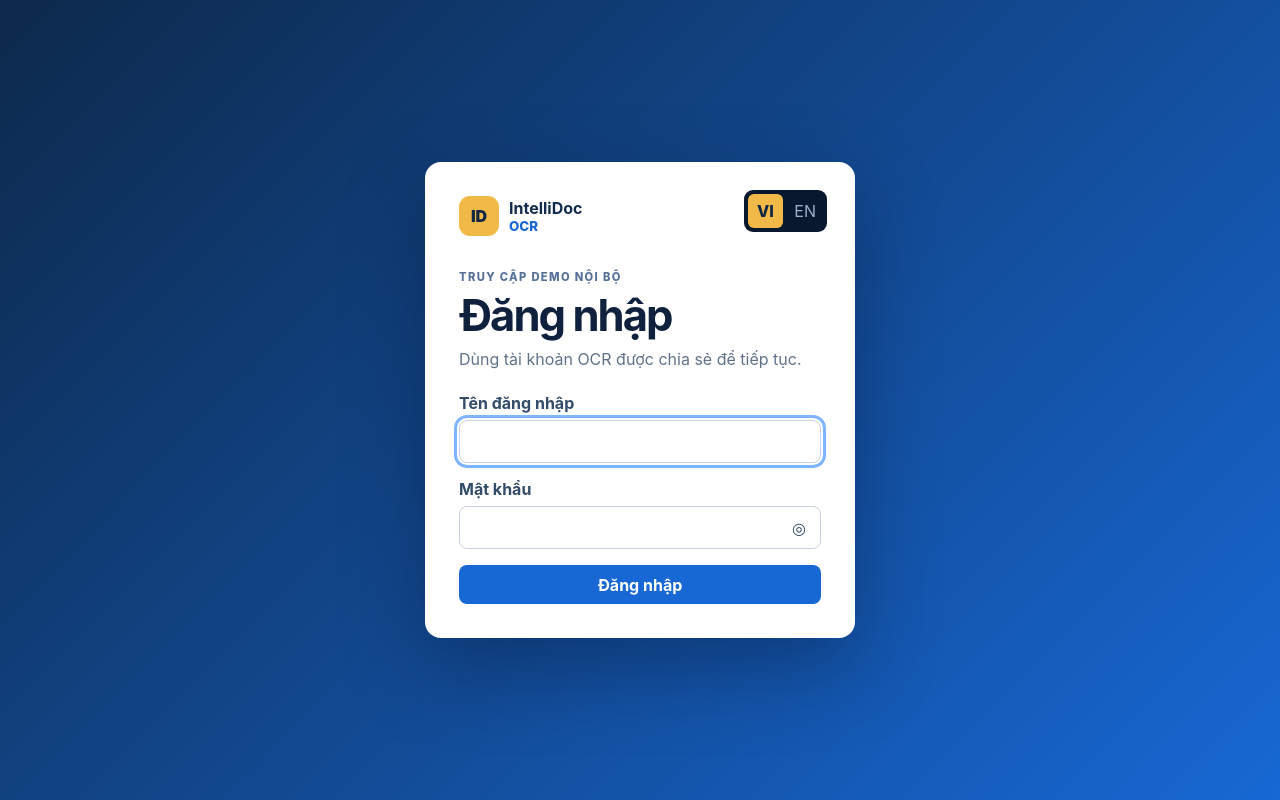
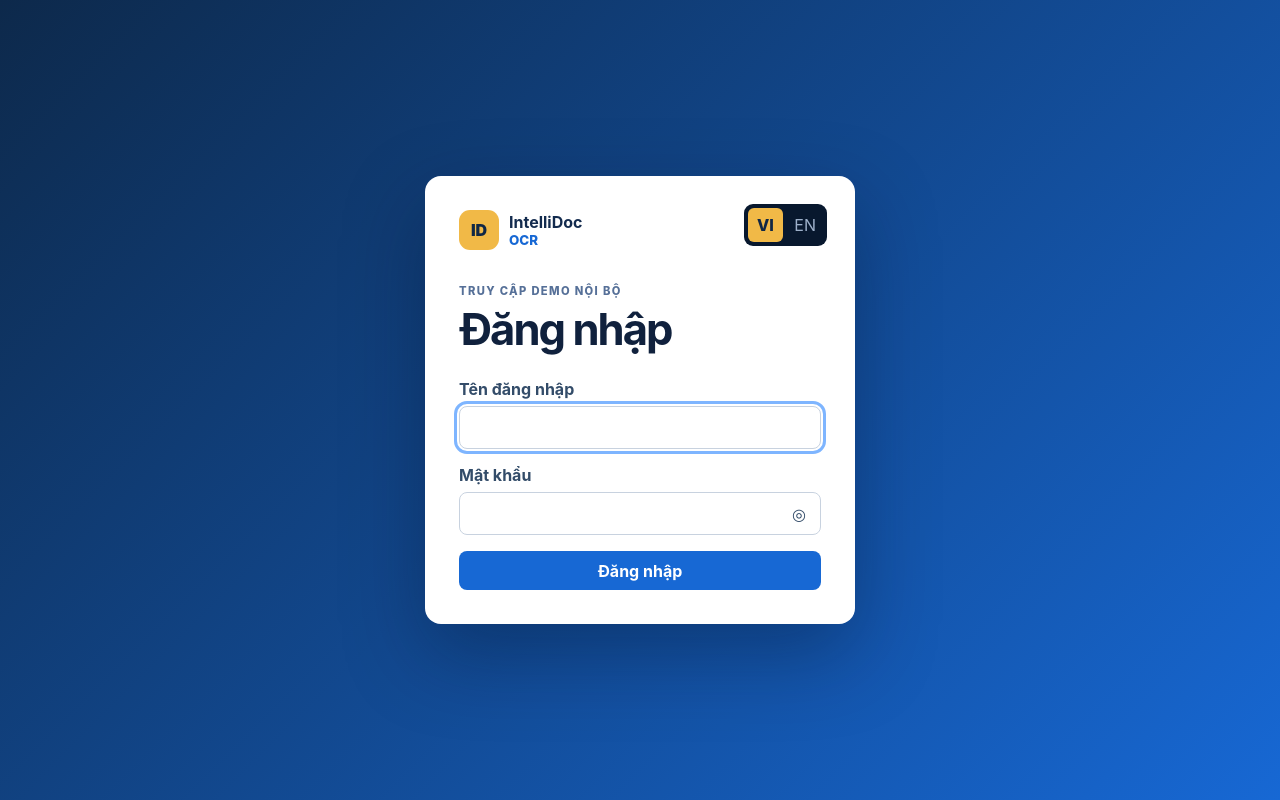
Before and after one commit to DoanVietHung03/OCR_new, a Next.js app in the folder frontend/: page /login in a window 1280 px wide. Built offline with nearby package versions, Linux system fonts and the light colour scheme.

Commit message:
Fix login UI

```diff
--- a/frontend/app/login/page.tsx
+++ b/frontend/app/login/page.tsx
@@ -52,7 +52,6 @@ export default function LoginPage() {
       </div>
       <p className="eyebrow">{vi ? "TRUY CẬP DEMO NỘI BỘ" : "INTERNAL DEMO ACCESS"}</p>
       <h1>{vi ? "Đăng nhập" : "Sign in"}</h1>
-      <p>{vi ? "Dùng tài khoản OCR được chia sẻ để tiếp tục." : "Use the shared OCR account to continue."}</p>
       <form onSubmit={submit}>
         <label>{vi ? "Tên đăng nhập" : "Username"}<input autoComplete="username" autoFocus required value={username} onChange={(event) => setUsername(event.target.value)} /></label>
         <label>{vi ? "Mật khẩu" : "Password"}<span className="password-input"><input type={visible ? "text" : "password"} autoComplete="current-password" required value={password} onChange={(event) => setPassword(event.target.value)} onKeyDown={caps} onKeyUp={caps} onBlur={() => setCapsLock(false)} /><button type="button" aria-label={vi ? "Hiện hoặc ẩn mật khẩu" : "Show or hide password"} onClick={() => setVisible((value) => !value)}>{visible ? "◉" : "◎"}</button></span></label>
```
